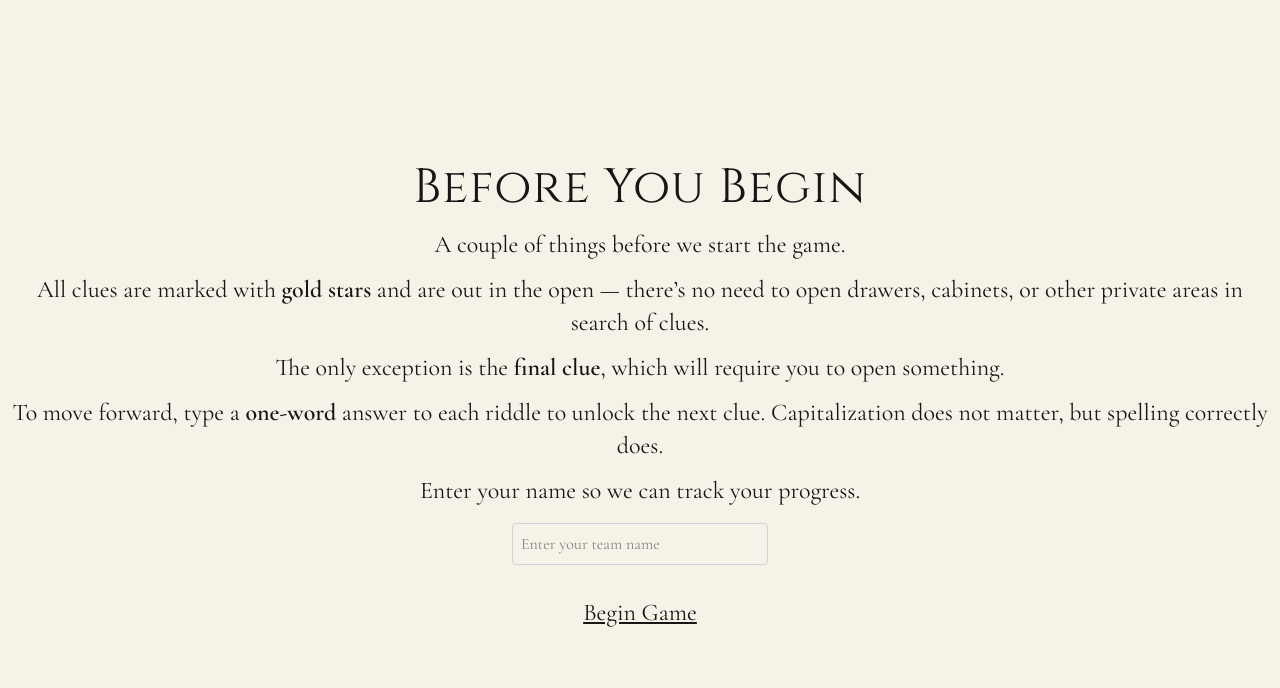
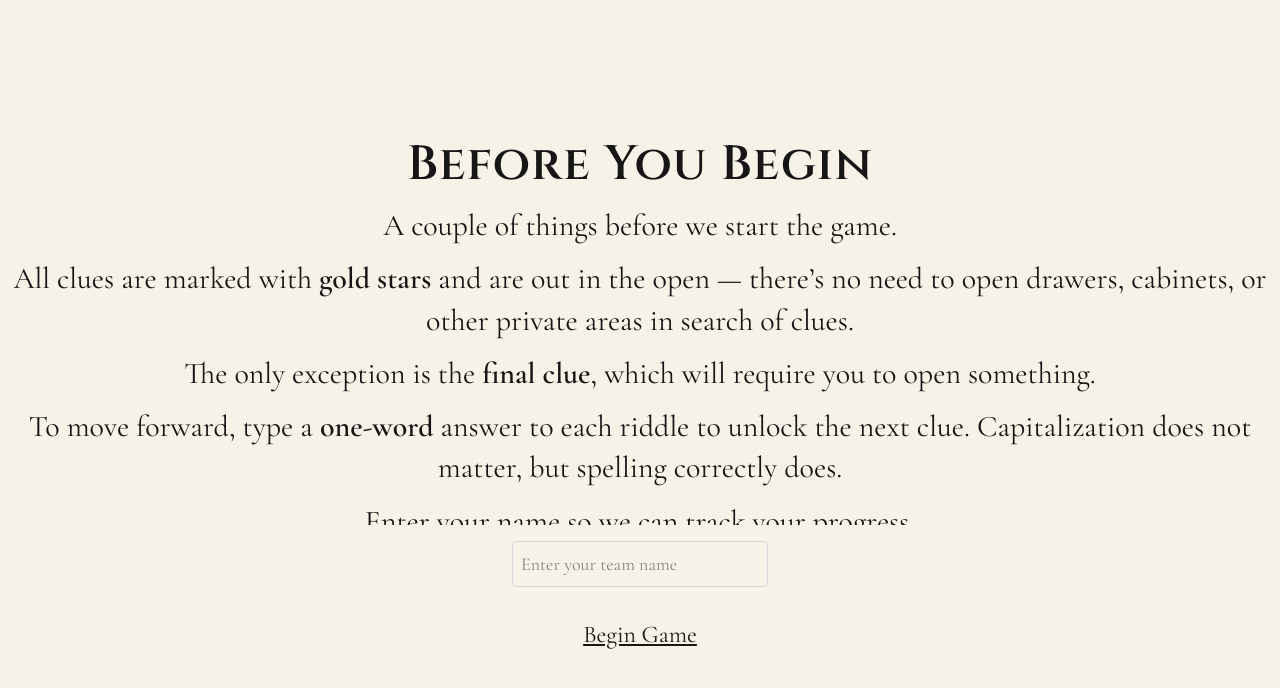
Before and after one commit to ajacobson247/New-Years-2026-Game, a Next.js app in the folder new-years-2026/: page /setup in a window 1280 px wide. Shown: the top 688 px of the page. Built offline with nearby package versions, Linux system fonts and the light colour scheme; no server answers.

Commit message:
updated font sizing and weight

```diff
--- a/new-years-2026/app/page.tsx
+++ b/new-years-2026/app/page.tsx
@@ -23,11 +23,11 @@ export default async function Home() {
       <TrackEvent type="view_home" />
       <div className="flex flex-1 items-center justify-center overflow-hidden">
         <div className="flex w-full flex-col items-center overflow-hidden">
-          <h1 className="text-center font-serif text-4xl tracking-wide sm:text-6xl">
+          <h1 className="text-center font-serif font-semibold text-4xl tracking-wide drop-shadow-md sm:text-6xl">
             Happy New Year 2026!
           </h1>
           <h2 className="text-center font-serif py-6 text-2xl tracking-wide sm:text-3xl">Shh... A secret game is going on.</h2>
-          <div className="mt-4 w-full max-h-[46svh] overflow-auto text-center text-base leading-snug sm:text-2xl">
+          <div className="mt-4 w-full max-h-[46svh] overflow-auto text-center text-lg leading-snug sm:text-3xl">
             <p className="mb-3">
               Congratulations! You have discovered our hidden game.
             </p>
--- a/new-years-2026/app/setup/page.tsx
+++ b/new-years-2026/app/setup/page.tsx
@@ -19,12 +19,12 @@ export default async function SetupPage() {
     <div className="flex h-svh flex-col overflow-hidden bg-background px-2 py-3 font-sans text-foreground">
       <div className="flex flex-1 items-center justify-center overflow-hidden">
         <div className="flex w-full flex-col items-center overflow-hidden">
-          <h1 className="text-center font-serif text-4xl tracking-wide sm:text-5xl">
+          <h1 className="text-center font-serif font-semibold text-4xl tracking-wide sm:text-5xl">
             Before You Begin
           </h1>
 
           {resumeHref ? (
-            <p className="mt-3 text-center text-base sm:text-xl">
+            <p className="mt-3 text-center text-lg sm:text-xl">
               {teamName ? (
                 <>
                   Current team: <strong>{teamName}</strong>.
@@ -34,7 +34,7 @@ export default async function SetupPage() {
             </p>
           ) : null}
 
-          <div className="mt-4 w-full max-h-[40svh] overflow-auto text-center text-base leading-snug sm:text-2xl">
+          <div className="mt-4 w-full max-h-[40svh] overflow-auto text-center text-lg leading-snug sm:text-3xl">
             <p className="mb-3">A couple of things before we start the game.</p>
             <p className="mb-3">
               All clues are marked with <strong>gold stars</strong> and are out in the open — there’s no need to open drawers, cabinets, or other private areas in search of clues.
--- a/new-years-2026/components/CluePage.tsx
+++ b/new-years-2026/components/CluePage.tsx
@@ -19,11 +19,11 @@ export default function CluePage({ config }: { config: ClueConfig }) {
 
       <div className="flex flex-1 items-center justify-center overflow-hidden">
         <div className="flex w-full flex-col items-center overflow-hidden">
-          <h1 className="text-center font-serif text-3xl leading-tight tracking-wide sm:text-5xl">
+          <h1 className="text-center font-serif font-semibold text-3xl leading-tight tracking-wide sm:text-5xl">
             {config.heading}
           </h1>
 
-          <div className="mt-4 w-full max-h-[46svh] overflow-auto text-center text-base leading-snug sm:text-2xl">
+          <div className="mt-4 w-full max-h-[46svh] overflow-auto text-center text-base leading-snug sm:text-3xl">
             {config.bodyLines.map((line, index) => (
               <p key={index} className="mb-2 last:mb-0">
                 {line}
@@ -32,7 +32,7 @@ export default function CluePage({ config }: { config: ClueConfig }) {
           </div>
 
           {config.question ? (
-            <p className="mt-6 mb-4text-center text-base italic sm:text-xl">
+            <p className="mt-6 mb-4text-center text-base italic sm:text-2xl">
               {config.question}
             </p>
           ) : null}
--- a/new-years-2026/components/SetupForm.tsx
+++ b/new-years-2026/components/SetupForm.tsx
@@ -1,6 +1,6 @@
 "use client";
-
-import { useFormState, useFormStatus } from "react-dom";
+import { useActionState } from "react";
+import { useFormStatus } from "react-dom";
 
 type SetupState = { error?: string };
 
@@ -22,7 +22,7 @@ function SubmitButton() {
 }
 
 export default function SetupForm({ action }: SetupFormProps) {
-  const [state, formAction] = useFormState(action, {});
+  const [state, formAction] = useActionState(action, {});
 
   return (
     <form action={formAction} className="flex flex-col items-center">
@@ -30,7 +30,7 @@ export default function SetupForm({ action }: SetupFormProps) {
         type="text"
         name="teamName"
         placeholder="Enter your team name"
-        className="p-2 border border-gray-300 rounded w-64"
+        className="w-64 rounded border border-gray-300 p-2 text-lg"
         autoComplete="organization"
         maxLength={64}
         required
```
